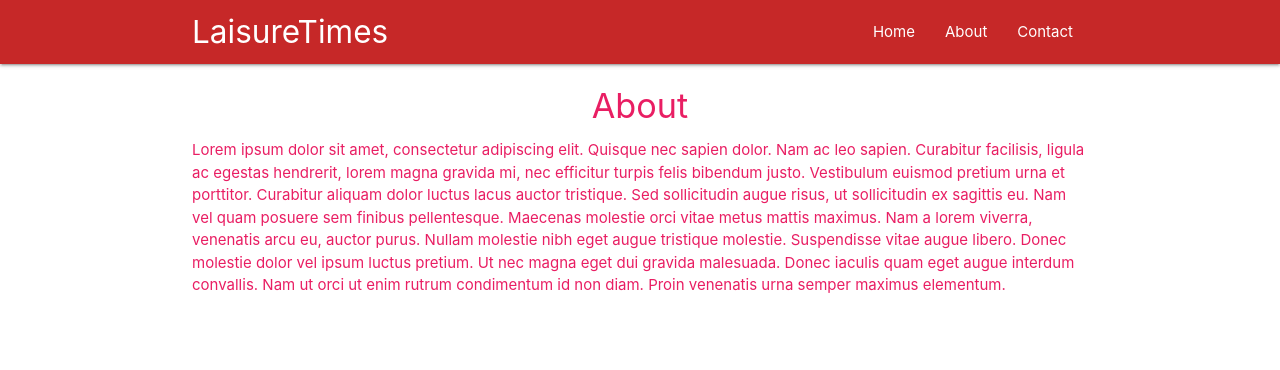
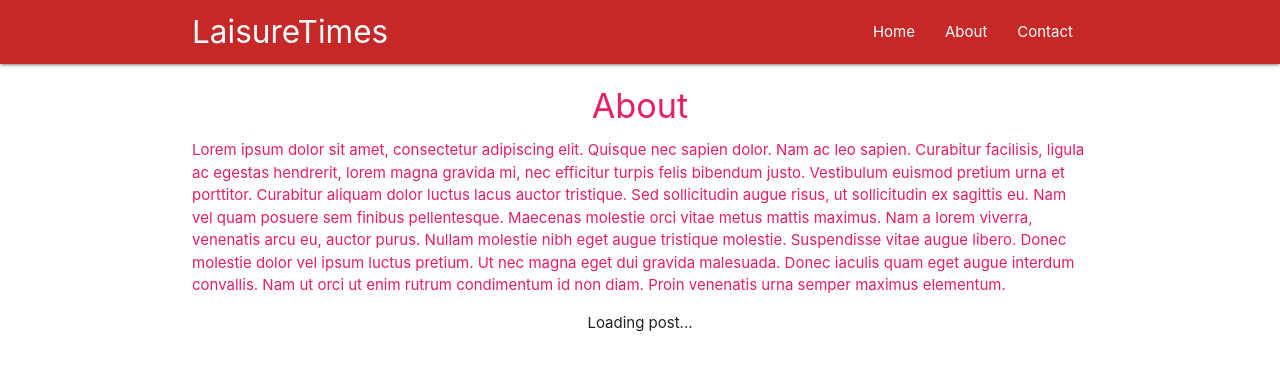
Before and after one commit to piotr-skolorzynski/react-router-examp, a React (Create React App) app: page /about in a window 1280 px wide. Shown: the top 370 px of the page. Built offline with nearby package versions, Linux system fonts and the light colour scheme; no server answers.

Commit message:
modify Home and Post components to show individual post after click on post header

```diff
--- a/src/components/Home.js
+++ b/src/components/Home.js
@@ -1,5 +1,6 @@
 import React, { Component } from 'react';
 import axios from 'axios';
+import { Link } from 'react-router-dom';
 
 class Home extends Component {
     state = {
@@ -22,7 +23,9 @@
                return (
                    <div className="post card" key={post.id}>
                        <div className="card-content">
+                            <Link to={`/${post.id}`}>
                            <span className="card-title">{post.title}</span>
+                            </Link>
                            <p>{post.body}</p>
                        </div>
                    </div>
--- a/src/components/Post.js
+++ b/src/components/Post.js
@@ -1,20 +1,35 @@
+import axios from 'axios';
 import React, { Component } from 'react';
 
 class Post extends Component {
     state = {
-        id: null
+        post: null
     }
     componentDidMount(){
-        console.log(this.props)
+        // console.log(this.props)
         let id = this.props.match.params.post__id; //iside this.props we can find it
-        this.setState({
-            id: id
-        })
+        axios.get('https://jsonplaceholder.typicode.com/posts/' + id)
+            .then(res => {
+                this.setState({
+                    post: res.data
+                })
+            })
+        // console.log(res)
     }
     render() {
+
+        const post = this.state.post ? (
+            <div className="post">
+                <h4 className="center">{this.state.post.title}</h4>
+                <p>{this.state.post.body}</p>
+            </div>
+        ) : (
+            <div className="center">Loading post...</div>
+        )
+
         return (
             <div className="container">
-                <h4>{this.state.id}</h4>
+                { post }
             </div>
         )
     }
```
